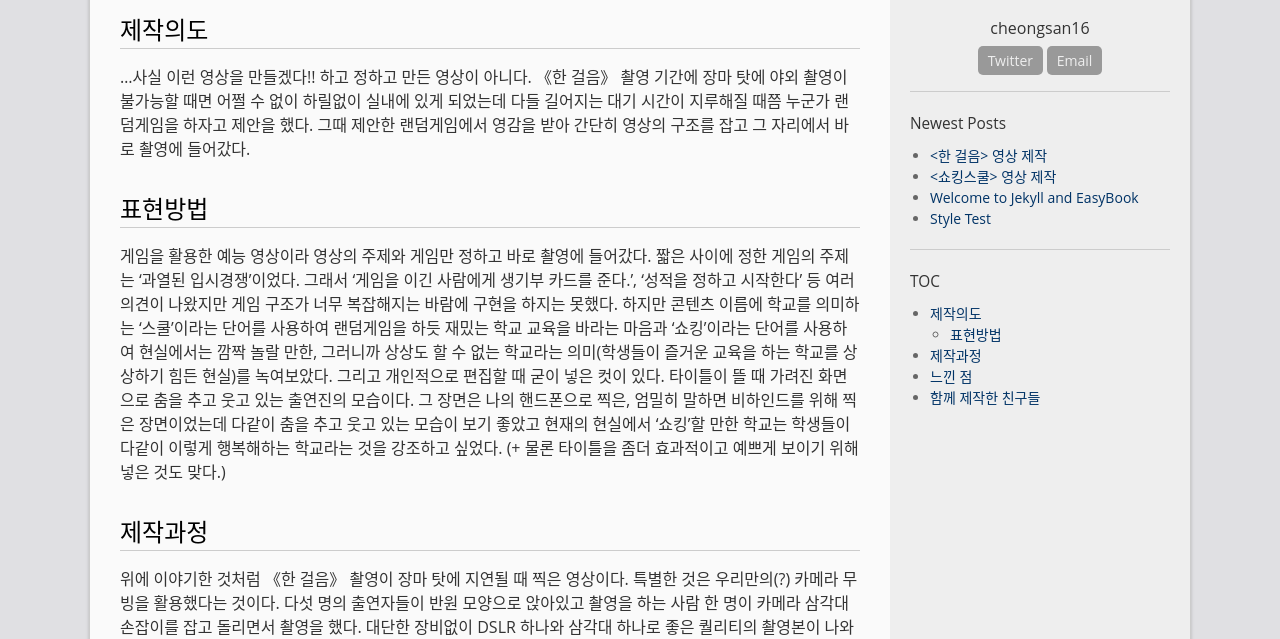
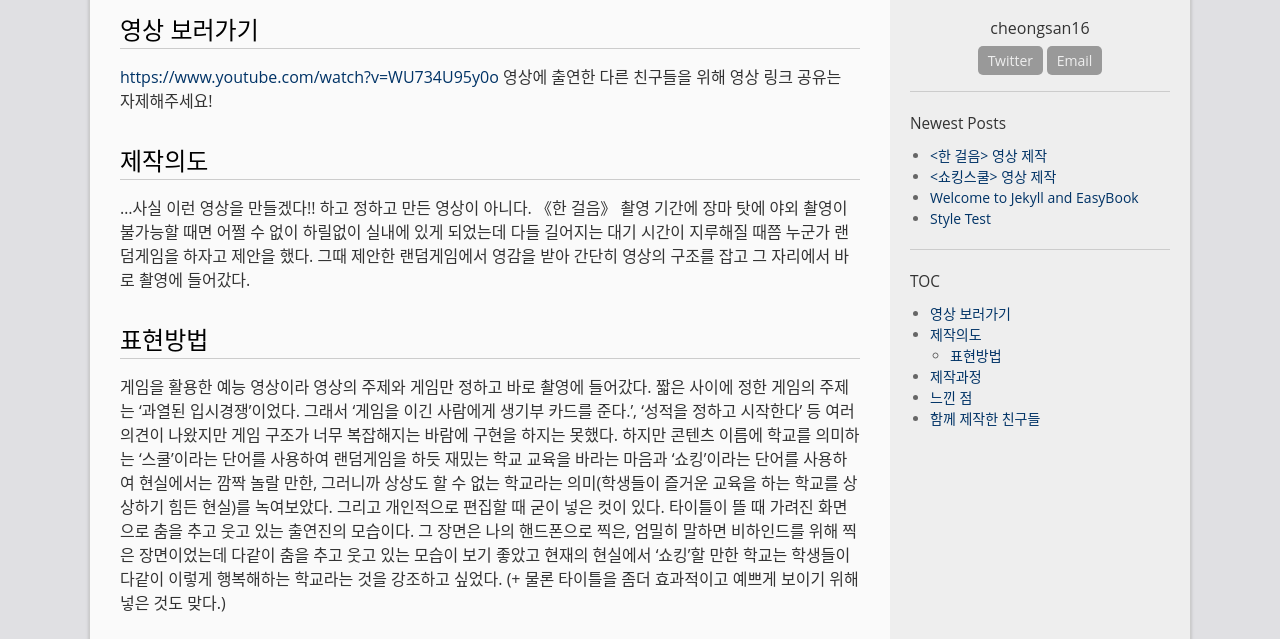
Before and after one commit to cheongsan16/cheongsan16.github.com, a Jekyll site: the page built from _posts/2019-08-25-shocking-school.md, in a window 1280 px wide and 900 px high, cut to the strip 261-900 px from the top of the window. Built offline with Jekyll 4.4.1, drawn with Linux system fonts in a browser that asks for light colours.

Commit message:
Update 2019-08-25-shocking-school.md

```diff
--- a/_posts/2019-08-25-shocking-school.md
+++ b/_posts/2019-08-25-shocking-school.md
@@ -5,6 +5,10 @@ date:   2019-08-25 10:00
 categories: jekyll
 permalink: /archivers/shock
 ---
+
+# 영상 보러가기
+[https://www.youtube.com/watch?v=WU734U95y0o](https://www.youtube.com/watch?v=WU734U95y0o)
+영상에 출연한 다른 친구들을 위해 영상 링크 공유는 자제해주세요!
 
 # 제작의도
 
```
